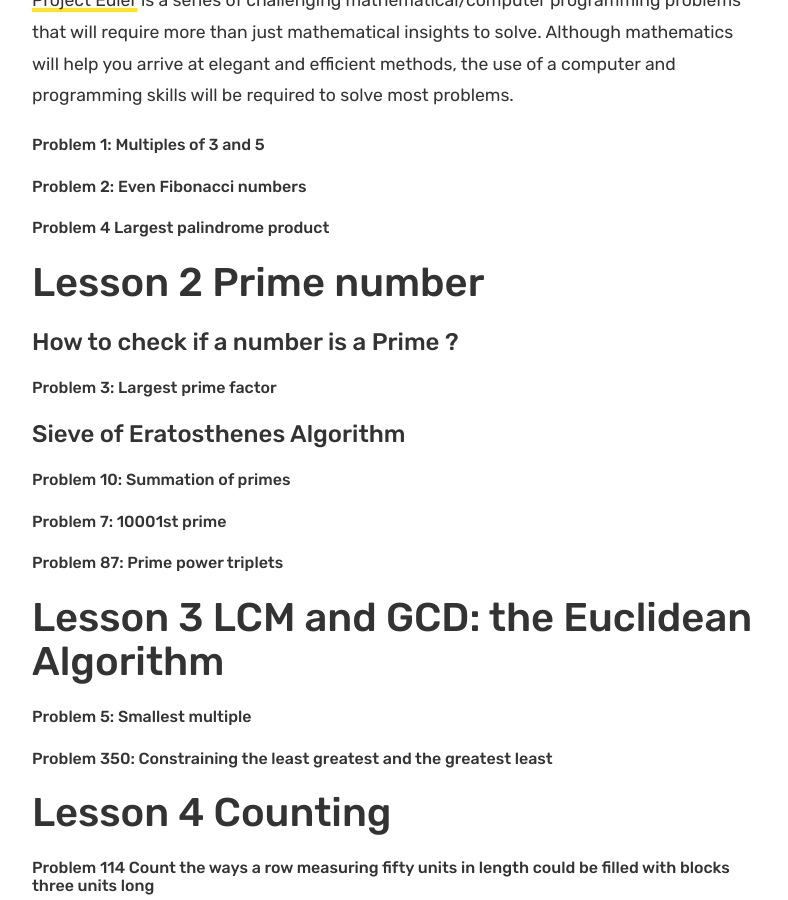
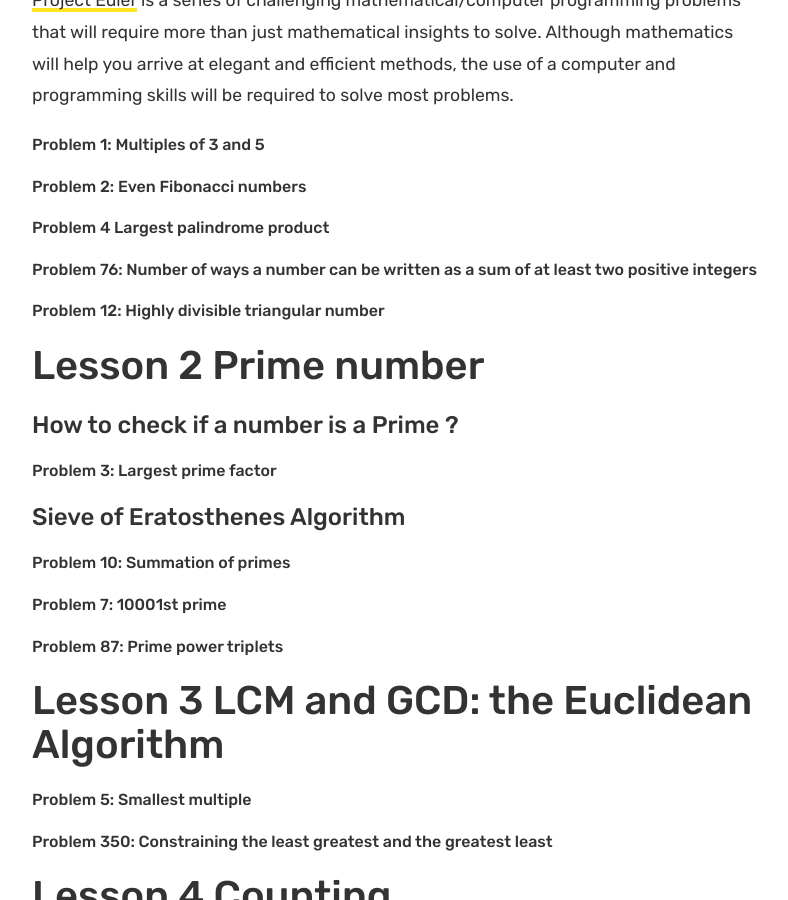
Before and after one commit to irvinecodingclub/irvinecodingclub.github.io, a Jekyll site: the page built from _posts/2020-04-18-python-and-math-problems.md, in a window 1280 px wide and 900 px high, scrolled down 992 px. Shown: the whole window, without its empty margins (53-841 px from the left). Built offline with Jekyll 4.4.1, drawn with Linux system fonts in a browser that asks for light colours; comment, search, counter and statistics services are not loaded.

Commit message:
math and python

```diff
--- a/_posts/2020-04-18-python-and-math-problems.md
+++ b/_posts/2020-04-18-python-and-math-problems.md
@@ -34,6 +34,10 @@ In this course, we will use Python program to solve mathematical problems. We wi
 
 ###### Problem 4 Largest palindrome product
 
+###### Problem 76: Number of ways a number can be written as a sum of at least two positive integers
+
+###### Problem 12: Highly divisible triangular number
+
 # Lesson 2 Prime number
 
 #### How to check if a number is a Prime ?
```
